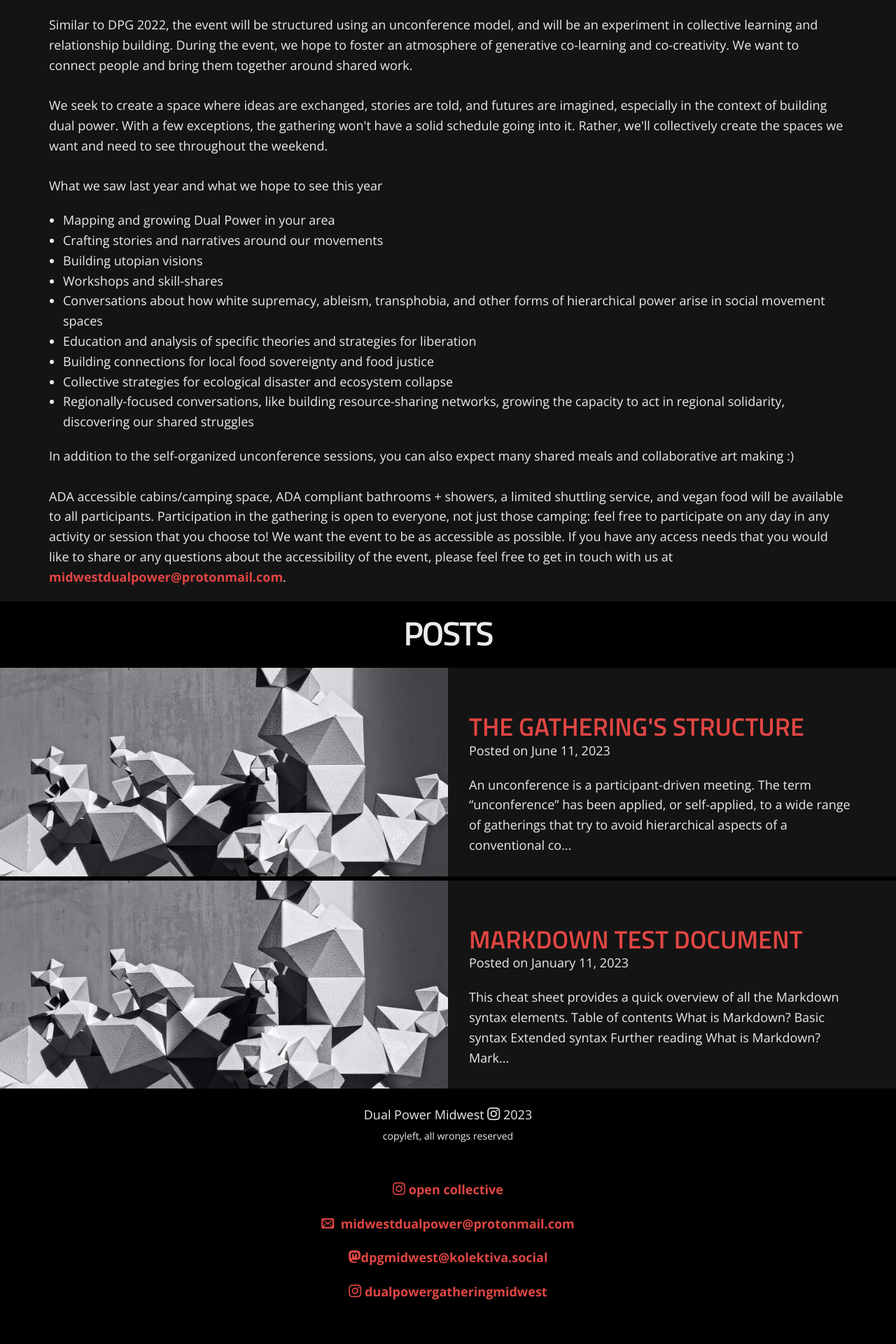
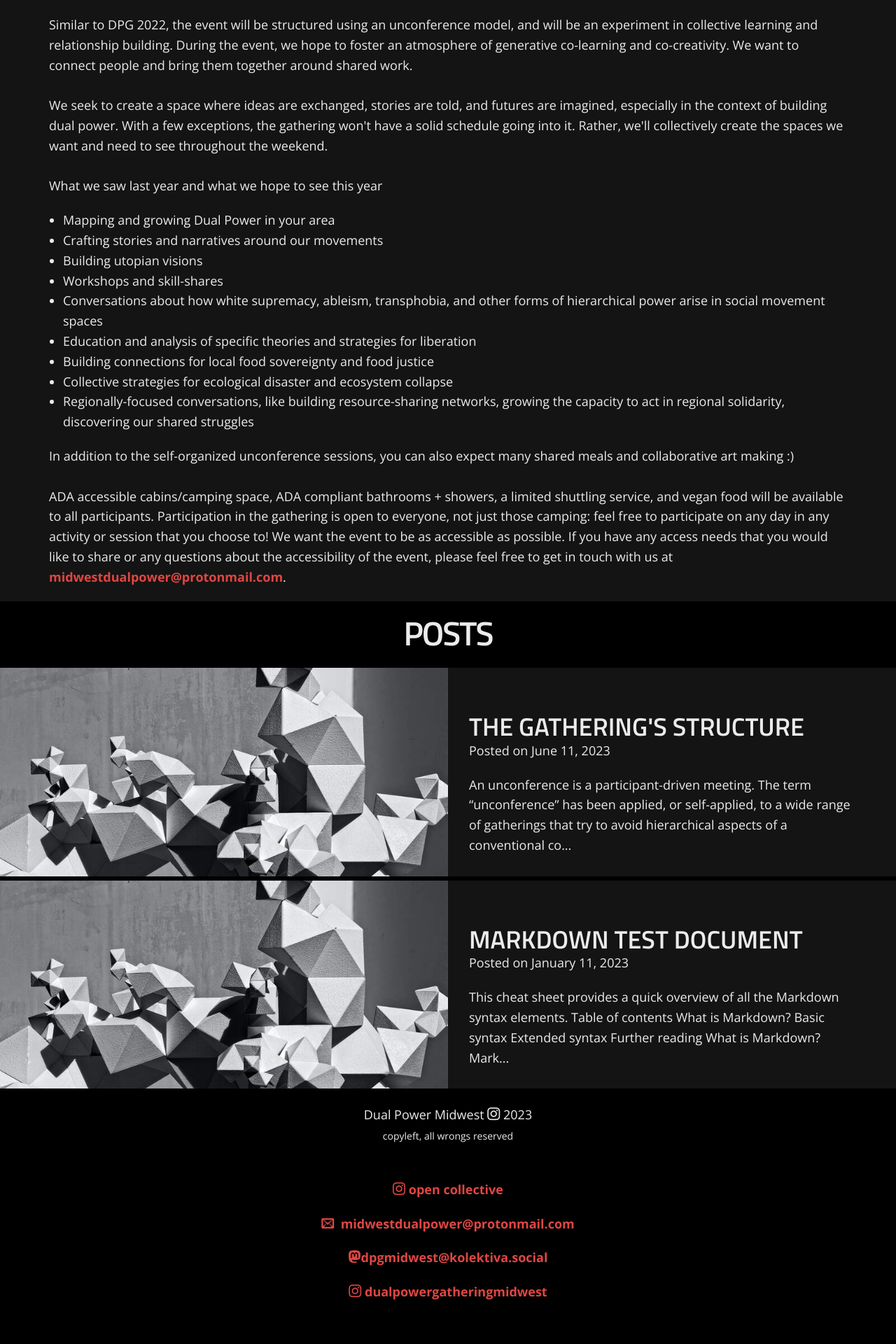
Before and after one commit to dpgmidwest/dev-website, a Jekyll site: the page built from index.html, in a window 1280 px wide. Shown: the part 1356-3276 px from the top of the page at 70% size. Built offline with Jekyll 4.4.1, drawn with Linux system fonts in a browser that asks for light colours; some web fonts are replaced; the list of posts is cut into pages by our own code.

Commit message:
post headings

```diff
--- a/css/default.css
+++ b/css/default.css
@@ -597,3 +597,7 @@ thead {
 .section-header {
   background-color: var(--header-bg);
 }
+
+a > h2 {
+  color: var(--white);
+}
```
